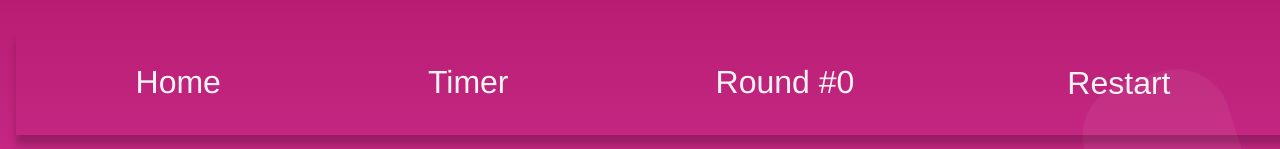
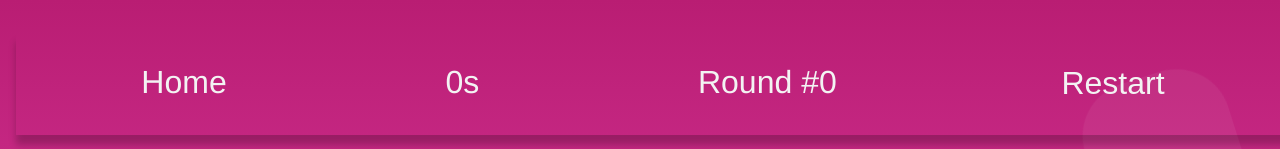
Before and after one commit to verdruckt/vulmemory, a React (Create React App) app: page / in a window 1280 px wide. Shown: the top 149 px of the page. Built offline with nearby package versions, Linux system fonts and the light colour scheme.

Commit message:
:art: Add Timer and Roudns

```diff
--- a/src/App.js
+++ b/src/App.js
@@ -7,26 +7,18 @@ import GlobalStyle from "./GlobalStyles";
 import Background from "./components/Background";
 import Menu from "./components/Menu";
 import { generateDeck, sleepFor } from "./lib/deckFunctions";
-import pic1 from "./assets/1.jpg";
-import pic2 from "./assets/2.jpg";
-import pic3 from "./assets/3.jpg";
-import pic4 from "./assets/4.jpg";
-import pic5 from "./assets/5.jpg";
-import pic6 from "./assets/6.jpg";
-import pic7 from "./assets/7.jpg";
-import pic8 from "./assets/8.jpg";
-import { waitFor } from "@testing-library/react";
-const pics = [pic1, pic2, pic3, pic4, pic5, pic6, pic7, pic8];
+import pics from "./lib/getPics";
 
 function App() {
   const [cardDeck, setCardDeck] = useState(generateDeck(pics));
   const [round, setRound] = useState(0);
   const [counter, setCounter] = useState(0);
-  console.log(cardDeck);
   const [matchArr, setMatchArr] = useState([]);
   const [checked, setChecked] = useState([]);
   const [allMatched, setAllMatched] = useState([]);
   const [win, setWin] = useState(false);
+  const [seconds, setSeconds] = useState(0);
+  const [isActive, setIsActive] = useState(false);
 
   useEffect(() => {
     function calculateWin(cardDeck) {
@@ -64,7 +56,23 @@ function App() {
   const resetCounter = () => {
     setCounter(0);
   };
+  const toggleTimer = () => {
+    function toggle() {
+      setIsActive(!isActive);
+    }
+    toggle();
+  };
+  const resetTimer = () => {
+    function reset() {
+      setSeconds(0);
+      setIsActive(false);
+    }
+    reset();
+  };
+
   const handleRestart = async () => {
+    toggleTimer();
+    if (isActive) {
       setMatchArr([]);
       setAllMatched([]);
       setChecked([]);
@@ -72,21 +80,36 @@ function App() {
       await sleepFor(1000);
       setRound(0);
       setCardDeck(generateDeck(pics));
+      resetTimer();
+    }
   };
 
   const addCount = () => {
     setCounter(counter + 1);
   };
-
+  const handleSeconds = (input) => {
+    setSeconds(input);
+  };
+  const handleIsActive = (input) => {
+    setIsActive(input);
+  };
   return (
     <Fragment>
       <GlobalStyle />
 
       <Wrapper>
-        <Menu round={round} handleRestart={handleRestart} />
+        <Menu
+          round={round}
+          handleRestart={handleRestart}
+          seconds={seconds}
+          handleSeconds={handleSeconds}
+          isActive={isActive}
+        />
         <Board>
           <Deck
             win={win}
+            handleIsActive={handleIsActive}
+            isActive={isActive}
             matchArr={matchArr}
             handleMatchArrChange={handleMatchArrChange}
             checked={checked}
--- a/src/components/Cards.js
+++ b/src/components/Cards.js
@@ -12,8 +12,6 @@ export default function Cards({
 }) {
   const activated =
     checkForAinB(picObj.uid, checked) || checkForAinB(picObj.id, matched);
-
-  console.log({ picObj, checked, matched });
 
   return (
     <CardContainer
--- a/src/components/Deck.js
+++ b/src/components/Deck.js
@@ -8,6 +8,8 @@ import { checkForAinB, sleepFor } from "../lib/deckFunctions";
 export default function Deck({
   cardDeck,
   handleCardDeckChange,
+  isActive,
+  handleIsActive,
   addRound,
   addCount,
   counter,
@@ -30,6 +32,9 @@ export default function Deck({
   };
 
   async function handleClick(picObj) {
+    if (!isActive) {
+      handleIsActive(true);
+    }
     handleMatchArrChange([...matchArr, picObj.id]);
     addCount();
 
--- a/src/components/Menu.js
+++ b/src/components/Menu.js
@@ -1,11 +1,16 @@
 import React from "react";
 import styled from "styled-components";
+import Timer from "./Timer";
 
-const Menu = ({ round, handleRestart }) => {
+const Menu = ({ round, handleRestart, seconds, handleSeconds, isActive }) => {
   return (
     <MenuWrapper>
       <a href="/#">Home</a>
-      <a href="/#">Timer</a>
+      <Timer
+        seconds={seconds}
+        handleSeconds={handleSeconds}
+        isActive={isActive}
+      />
       <a href="/#">Round #{round}</a>
       <button onClick={handleRestart}>Restart</button>
     </MenuWrapper>
--- /dev/null
+++ b/src/components/Timer.js
@@ -0,0 +1,23 @@
+import React, { useEffect } from "react";
+
+const Timer = ({ seconds, handleSeconds, isActive }) => {
+  useEffect(() => {
+    let interval = null;
+    if (isActive) {
+      interval = setInterval(() => {
+        handleSeconds((seconds) => seconds + 1);
+      }, 1000);
+    } else if (!isActive && seconds !== 0) {
+      clearInterval(interval);
+    }
+    return () => clearInterval(interval);
+  }, [isActive, seconds, handleSeconds]);
+
+  return (
+    <div className="app">
+      <div className="time">{seconds}s</div>
+    </div>
+  );
+};
+
+export default Timer;
--- a/src/lib/deckFunctions.js
+++ b/src/lib/deckFunctions.js
@@ -26,7 +26,6 @@ const randomize = (Arr) => {
 };
 
 export const checkForAinB = (A, B) => {
-  console.log(A, B);
   return B?.indexOf(A) !== -1;
 };
 
--- /dev/null
+++ b/src/lib/getPics.js
@@ -0,0 +1,11 @@
+import pic1 from "../assets/1.jpg";
+import pic2 from "../assets/2.jpg";
+import pic3 from "../assets/3.jpg";
+import pic4 from "../assets/4.jpg";
+import pic5 from "../assets/5.jpg";
+import pic6 from "../assets/6.jpg";
+import pic7 from "../assets/7.jpg";
+import pic8 from "../assets/8.jpg";
+
+const pics = [pic1, pic2, pic3, pic4, pic5, pic6, pic7, pic8];
+export default pics;
```
Lines whose indentation alone changed are shown as unchanged.
